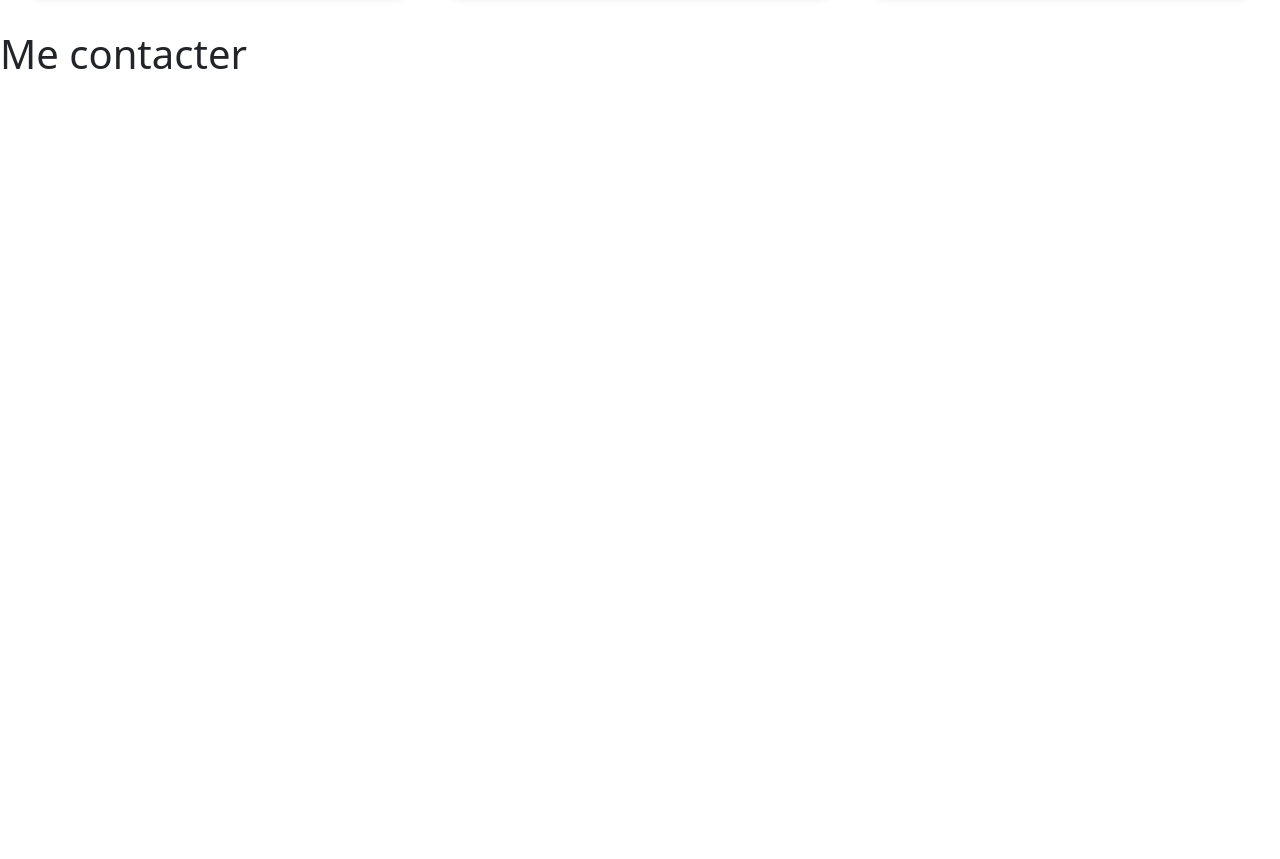
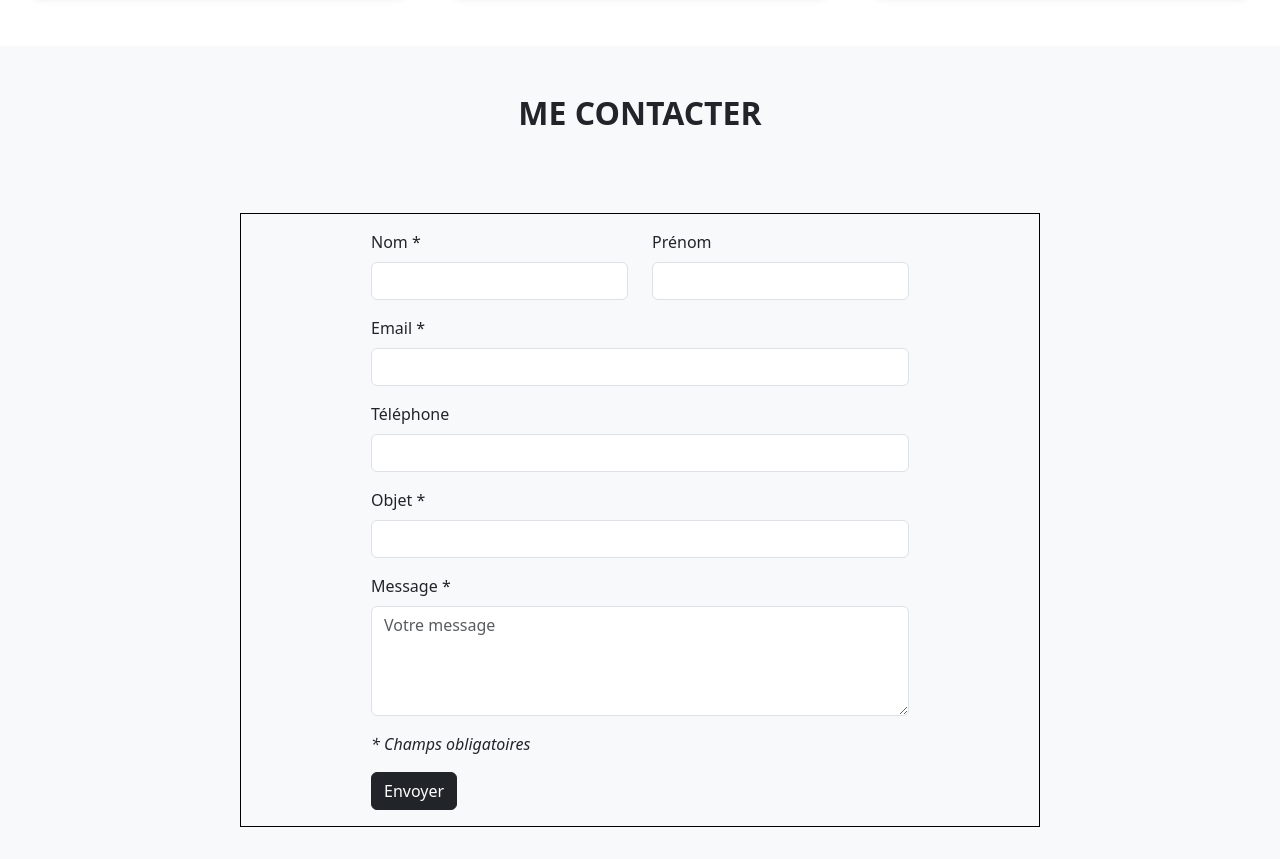
Before and after one commit to Nathi33/my_portfolio, a React (Create React App) app: page / in a window 1280 px wide. Shown: the part 3073-3932 px from the top of the page. Before the commit the page ends 3159 px from the top, so only its background shows below. Built offline with nearby package versions, Linux system fonts and the light colour scheme.

Commit message:
add contact

```diff
--- a/package.json
+++ b/package.json
@@ -3,6 +3,7 @@
   "version": "0.1.0",
   "private": true,
   "dependencies": {
+    "@emailjs/browser": "^4.4.1",
     "@testing-library/dom": "^10.4.0",
     "@testing-library/jest-dom": "^6.6.3",
     "@testing-library/react": "^16.3.0",
--- /dev/null
+++ b/src/assets/contact.css
@@ -0,0 +1,51 @@
+.contact-section {
+    background-color: #f8f9fa;
+    padding-top: 1rem;
+    padding-bottom: 2rem;
+}
+
+.title-contact {
+    font-weight: bold;
+    margin-top: 2rem;
+    margin-bottom: 5rem;
+    text-align: center;
+}
+
+.status-message {
+    margin-top: 1rem !important;
+    margin-bottom: 1rem !important;
+    width: 45% !important;
+    background-color: #f8f9fa !important;
+    color: green !important;
+    font-weight: bold !important;
+    font-size: 1.5rem !important;
+    border: none !important;
+}
+
+.container-contact {
+    max-width: 800px;
+    margin: 0 auto;
+    padding: 1rem;
+    border: solid 1px #000;
+    display: flex;
+    flex-direction: column;
+    align-items: center;
+
+}
+
+.input {
+    width: 100%;
+    margin: 0 auto;
+    display: block;
+}
+
+.required-info {
+    font-style: italic;
+    font-weight: lighter;
+}
+
+.btn-contact:hover {
+    background-color: #fff !important;
+    color: #000 !important;
+    border: solid 1px #000 !important;
+}
--- a/src/assets/projects.css
+++ b/src/assets/projects.css
@@ -1,5 +1,5 @@
 .section-projects {
-    padding-bottom: 2rem;
+    padding-bottom: 3rem;
 }
 
 .title-projects {
--- a/src/components/Contact.jsx
+++ b/src/components/Contact.jsx
@@ -1,11 +1,103 @@
-import React from 'react';
+import "../assets/contact.css";
+import React, { useRef, useState } from 'react';
+import emailjs from '@emailjs/browser';
+import { Col, Row, Form, Button, Alert } from 'react-bootstrap';
 
-const contact = () => {
+const Contact = () => {
+  const [statusMessage, setStatusMessage] = useState('');
+  const [statusVariant, setStatusVariant] = useState('');
+
+  const formRef = useRef();
+  const sectionRef = useRef();
+
+  const sendEmail = (e) => {
+    e.preventDefault();
+
+    emailjs.sendForm(
+      'service_vqhswh5',
+      'template_ae27hdb',
+      formRef.current,
+      'X1Ard79bNDyxMfkFd'
+    )
+    .then(() => {
+      setStatusMessage("Merci, votre message a été envoyé !");
+      setStatusVariant('success');
+      sectionRef.current.scrollIntoView({ behavior: 'smooth' });
+      setTimeout(() => {
+        setStatusMessage('');
+        setStatusVariant('');
+      }, 5000);
+    })
+    .catch(() => {
+      setStatusMessage("Erreur : le message n'a pas pu être envoyé.");
+      setStatusVariant('danger');
+      sectionRef.current.scrollIntoView({ behavior: 'smooth' });
+      setTimeout(() => {
+        setStatusMessage('');
+        setStatusVariant('');
+      }, 5000);
+    });
+
+    e.target.reset();
+  };
+
   return (
-    <div>
-      <h1>Me contacter</h1>
+    <section id="contact" className="contact-section" ref={sectionRef}>
+      <h2 className="title-contact">ME CONTACTER</h2>
+      {statusMessage && (
+        <Alert variant={statusVariant} className="status-message">
+          {statusMessage}
+        </Alert>
+      )}
+
+      <div className="container-contact">
+        <Form ref={formRef} onSubmit={sendEmail}>
+          <Row className="mb-3">
+            <Col md={6}>
+              <Form.Group controlId="formName">
+                <Form.Label>Nom <span className="required-asterisk" aria-label="obligatoire">*</span></Form.Label>
+                <Form.Control name="name" type="text" className="input" required />
+              </Form.Group>
+            </Col>
+            <Col md={6}>
+              <Form.Group controlId="formFirstName">
+                <Form.Label>Prénom</Form.Label>
+                <Form.Control name="firstName" type="text" className="input" />
+              </Form.Group>
+            </Col>
+          </Row>
+
+        <Form.Group className="mb-3" controlId="formEmail">
+          <Form.Label>Email <span className="required-asterisk">*</span></Form.Label>
+          <Form.Control name="email" type="email" className="input" required />
+        </Form.Group>
+
+        <Form.Group className="mb-3" controlId="formPhone">
+          <Form.Label>Téléphone</Form.Label>
+          <Form.Control name="phone" type="tel" className="input" />
+        </Form.Group>
+
+        <Form.Group className="mb-3" controlId="formObject">
+          <Form.Label>Objet <span className="required-asterisk">*</span></Form.Label>
+          <Form.Control name="title" type="text" className="input" required />
+        </Form.Group>
+
+        <Form.Group className="mb-3" controlId="formMessage">
+          <Form.Label>Message <span className="required-asterisk">*</span></Form.Label>
+          <Form.Control name="message" as="textarea" rows={4} placeholder="Votre message" className="input" required />
+        </Form.Group>
+
+        <p className="required-info">
+          <span className="required-asterisk" aria-label="obligatoire">*</span> Champs obligatoires
+        </p>
+
+        <Button variant="dark" type="submit" className="btn-contact">
+          Envoyer
+        </Button>
+      </Form>
     </div>
+    </section>
   );
 }
 
-export default contact;
+export default Contact;
--- a/src/pages/Home.jsx
+++ b/src/pages/Home.jsx
@@ -28,11 +28,8 @@ const Home = () => {
       <About />
       <Skills />
       <Projects />
+      <Contact />
 
-
-      <section id="contact">
-        <Contact />
-      </section>
     </main>
   );
 }
```
Also changed, not shown: 1 other file (tests, documents, lock files or other folders).
